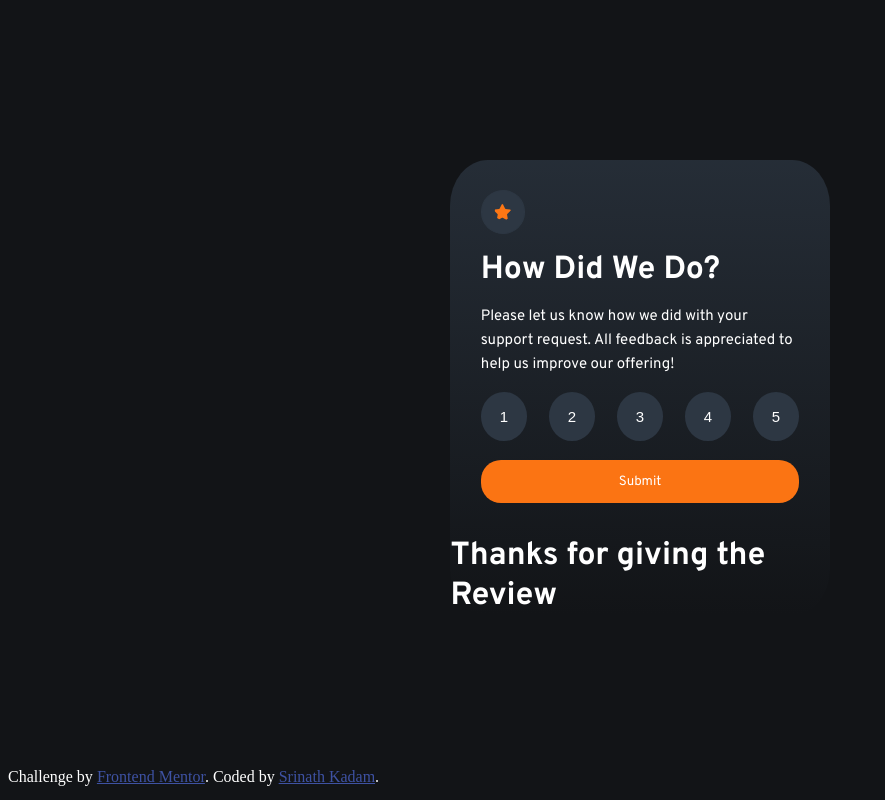
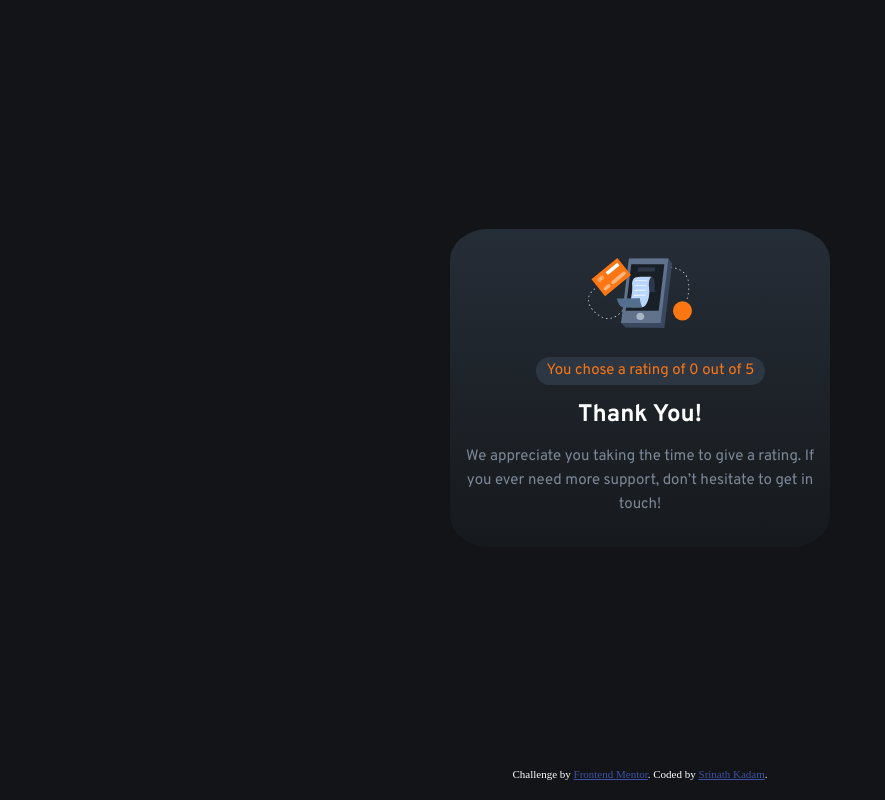
Before and after one commit to SrinathKadam048/Interactive-Ratings, a plain HTML site: page index.html in a window 1280 px wide. Both pictures are taken after a click on the button "Submit". Shown: the whole page, without its empty margins (0-885 px from the left). Drawn offline with Linux system fonts and the light colour scheme.

Commit message:
final changes

```diff
--- a/index.html
+++ b/index.html
@@ -11,7 +11,7 @@
   <title>Frontend Mentor | Interactive rating component</title>
 
   <!-- Feel free to remove these styles or customise in your own stylesheet 👍 -->
-  <!-- <style>
+  <style>
     .attribution {
       font-size: 11px;
       text-align: center;
@@ -20,7 +20,7 @@
     .attribution a {
       color: hsl(228, 45%, 44%);
     }
-  </style> -->
+  </style>
   <link rel="stylesheet" href="styles.css">
 </head>
 
@@ -51,7 +51,17 @@
         </div>
       </div>
       <div class="thanks-content">
-        <h1>Thanks for giving the Review</h1>
+        <div class="thanks-container">
+          <img src="./images/illustration-thank-you.svg" class="phone-image">
+          <div>
+            <p class="rating-choice"></p>
+          </div>
+          <h2>Thank You!</h2>
+          <p class="thanks-para-content">
+            We appreciate you taking the time to give a rating. If you ever need more support,
+            don’t hesitate to get in touch!
+          </p>
+        </div>
       </div>
     </div>
   </div>
--- a/script.js
+++ b/script.js
@@ -1,6 +1,7 @@
 const ratings = document.querySelectorAll(".rating")
 const submit = document.querySelector(".submit-button");
 const thanks = document.querySelector(".thanks-content");
+const ratingContent = document.querySelector('.rating-content')
 
 var clickedRating = 0;
 
@@ -17,5 +18,8 @@ ratings.forEach(rating => {
 })
 
 submit.addEventListener("click", () => {
-    thanks.style.display = "block"
+    ratingContent.style.display = "none";
+    thanks.style.display = "block";
+    choice = document.querySelector('.rating-choice');
+    choice.innerText = `You chose a rating of ${clickedRating} out of 5`
 })
--- a/styles.css
+++ b/styles.css
@@ -79,16 +79,24 @@ body {
     background-color: var(--LightGrey);
 }
 
+.rating-choice {
+    background-color: var(--secondary);
+    width: 100%;
+    border-radius: 20px;
+    padding: 1% 5%;
+    color: var(--Orange);
+}
 
 .rating-container {
     width: 30%;
     background-color: hsl(213, 19%, 18%);
     border-radius: 10%;
-    background-image: linear-gradient(var(--DarkBlue), var(--VeryDarkBlue));
+    background-image: linear-gradient(var(--DarkBlue), hsl(213, 12%, 10%));
 }
 
 .rating-content {
     margin: 8%;
+    display: block;
 }
 
 .star-icon {
@@ -110,6 +118,23 @@ body {
     border-radius: 20px;
 }
 
+.phone-image {
+    width: 30%;
+    margin: 4%;
+}
+
+.thanks-container {
+    display: flex;
+    flex-direction: column;
+    align-items: center;
+}
+
 .thanks-content {
     display: none;
+    margin: 4%;
 }
+
+.thanks-para-content {
+    text-align: center;
+    color: var(--MediumGrey);
+}
```
